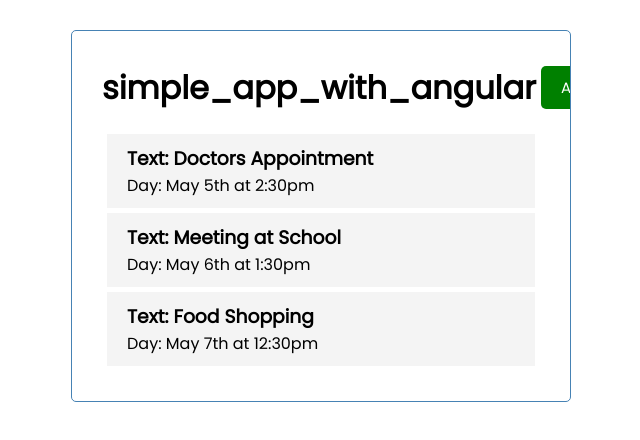
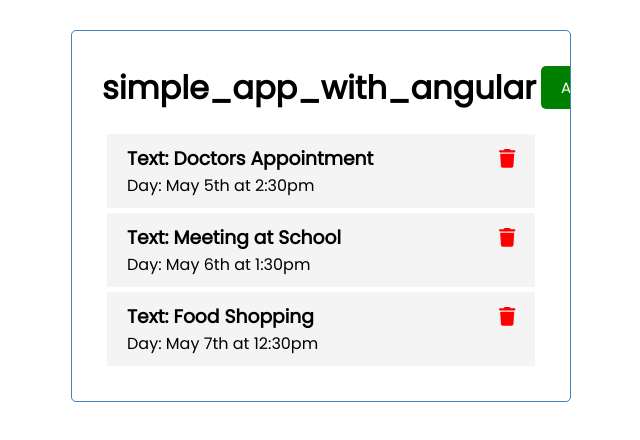
Before and after one commit to marouaneXan/task_tracker_with_angular, an Angular app: page / in a window 1280 px wide. Shown: the top 440 px of the page, without its empty margins (319-959 px from the left). Built offline with nearby package versions, Linux system fonts and the light colour scheme.

Commit message:
add icon to remove task

```diff
--- a/src/app/components/task-item/task-item.component.html
+++ b/src/app/components/task-item/task-item.component.html
@@ -1,4 +1,6 @@
 <div class="task">
-    <h3>Text: {{task.text}}</h3>
+    <h3>Text: {{task.text}}
+        <fa-icon style="color: red;" [icon]="faTrash"></fa-icon>
+    </h3>
     <p>Day: {{task.day}}</p>
 </div>
--- a/src/app/components/task-item/task-item.component.ts
+++ b/src/app/components/task-item/task-item.component.ts
@@ -1,6 +1,6 @@
 import { Component,Input } from '@angular/core';
 import { Task } from 'src/app/Task';
-
+import { faTrash } from '@fortawesome/free-solid-svg-icons';
 @Component({
   selector: 'app-task-item',
   templateUrl: './task-item.component.html',
@@ -12,5 +12,6 @@ export class TaskItemComponent {
     day: '',
     reminder: true
   };
+  faTrash = faTrash;
 
 }
```
